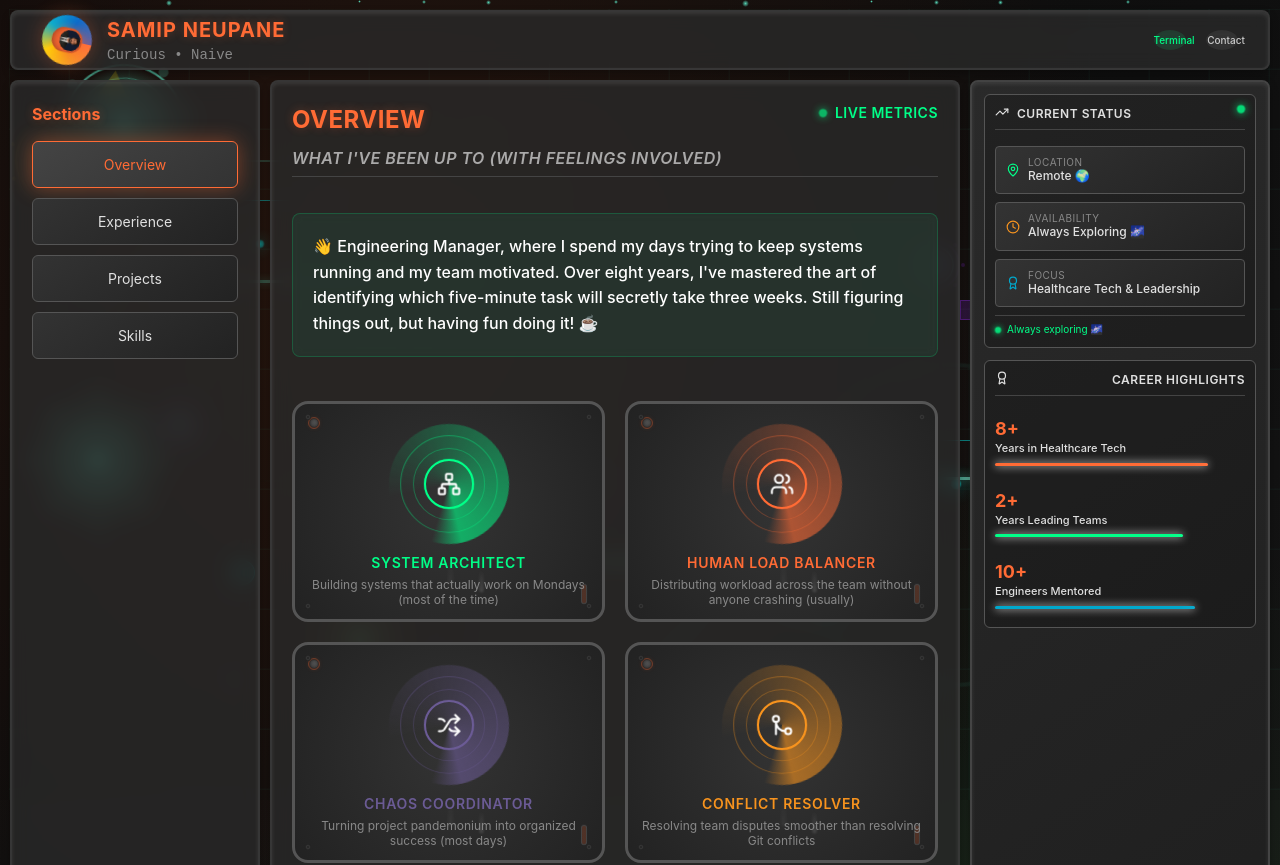
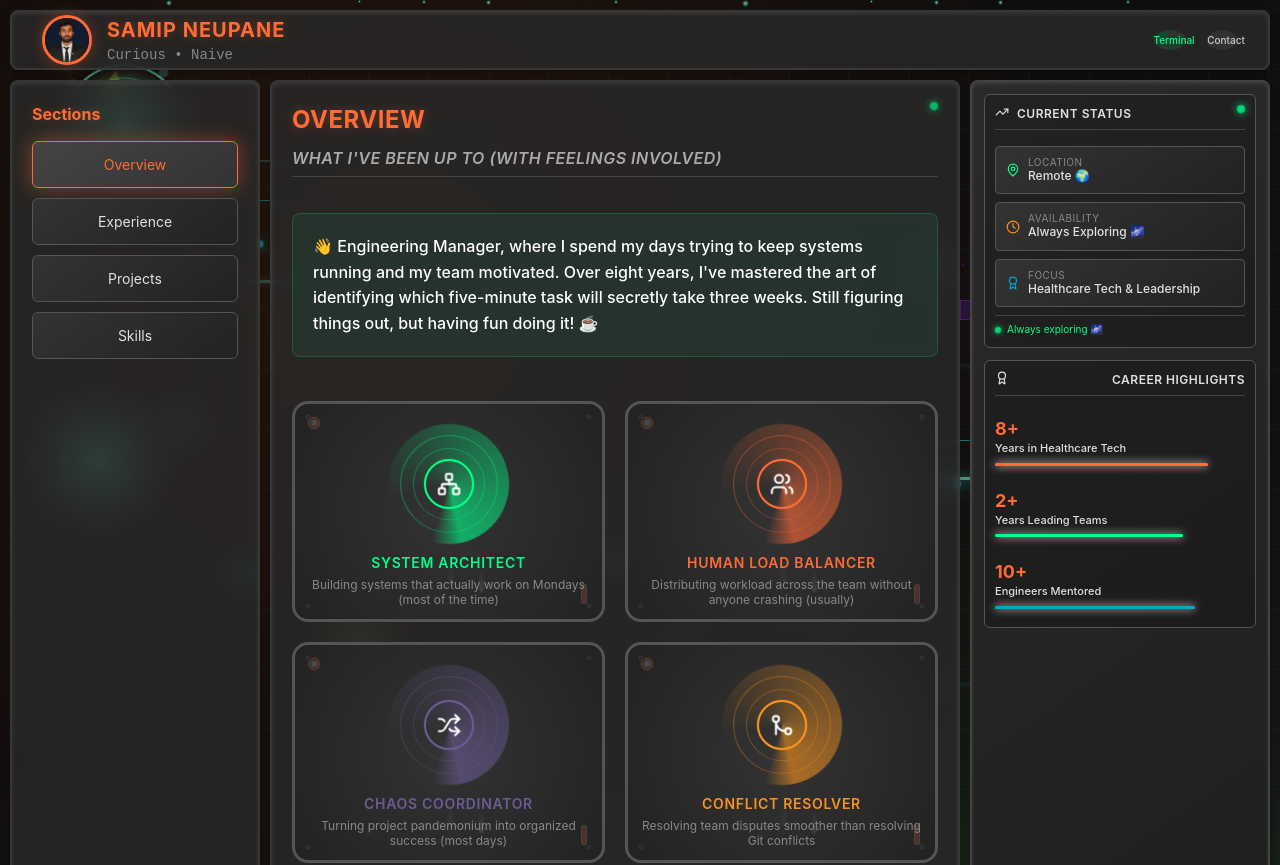
Before and after one commit to sneu012/profile, a React (Vite) app: page / in a window 1280 px wide. Shown: the top 865 px of the page. Built offline with nearby package versions, Linux system fonts and the light colour scheme.

Commit message:
Minor Refactor

```diff
--- a/src/components/mechanical/MechanicalDashboard.css
+++ b/src/components/mechanical/MechanicalDashboard.css
@@ -114,28 +114,33 @@
   justify-content: center;
 }
 
-.logo-gear {
+.profile-container {
   width: 50px;
   height: 50px;
-  background: conic-gradient(
-    from 0deg,
-    #ff6b35,
-    #f7931e,
-    #ffcc02,
-    #00a8cc,
-    #0066cc,
-    #6b5b95
-  );
-  border-radius: 50%;
   display: flex;
   align-items: center;
   justify-content: center;
-  color: white;
-  box-shadow:
-    0 0 20px rgba(255, 107, 53, 0.3),
-    inset 0 0 20px rgba(255, 255, 255, 0.1);
   position: relative;
   z-index: 5;
+}
+
+.profile-image-circular {
+  width: 100%;
+  height: 100%;
+  border-radius: 50%;
+  object-fit: cover;
+  border: 3px solid var(--color-primary);
+  box-shadow:
+    0 0 15px var(--color-glow-primary),
+    inset 0 0 10px rgba(0, 0, 0, 0.2);
+  transition: all 0.3s ease;
+}
+
+.profile-image-circular:hover {
+  transform: scale(1.05);
+  box-shadow:
+    0 0 25px var(--color-glow-primary),
+    inset 0 0 15px rgba(0, 0, 0, 0.3);
 }
 
 .title-section h1 {
--- a/src/components/mechanical/MechanicalDashboard.tsx
+++ b/src/components/mechanical/MechanicalDashboard.tsx
@@ -84,9 +84,9 @@ export const MechanicalDashboard: React.FC<MechanicalDashboardProps> = ({
       default:
         return {
           title: 'Overview',
-          subtitle: 'What I\'ve been up to at RXNT',
-          description: '👋 Engineering Manager at RXNT, where I spend my days trying to keep healthcare systems running and my team caffeinated. 5+ years of learning that "it works on my machine" doesn\'t count in healthcare, and that HIPAA compliance is both a blessing and a curse. Still figuring things out, but having fun doing it! ☕',
-          metrics: metrics,
+          subtitle: 'What I\'ve been up to',
+          description: '👋 Engineering Manager, where I spend my days trying to keep systems running and my team motivated. Over eight years, I\'ve mastered the art of identifying which five-minute task will secretly take three weeks. Still figuring things out, but having fun doing it! ☕',
+          metrics: metrics.filter(m => ['system-design', 'people-compiler', 'rubber-duck-debugging', 'merge-conflicts', 'investigative-prowess', 'technical-debt', 'vibe-coder'].includes(m.id)),
           actions: [
             { icon: Briefcase, label: 'View Projects', primary: true },
             { icon: Code, label: 'Tech Stack', primary: false },
@@ -141,19 +141,12 @@ export const MechanicalDashboard: React.FC<MechanicalDashboardProps> = ({
         <div className="header-content">
           <div className="logo-section">
             <div className="engineer-logo">
-              <div className="logo-gear rotate-slow clockwise">
-                <div className="gear-teeth">
-                  {Array.from({ length: 12 }, (_, i) => (
-                    <div key={i} className="gear-tooth" style={{ transform: `rotate(${i * 30}deg)` }} />
-                  ))}
-                </div>
-                <div className="gear-center">
-                  <img
-                    src="/profile.jpeg"
-                    alt="Samip Neupane"
-                    className="profile-image"
-                  />
-                </div>
+              <div className="profile-container">
+                <img
+                  src="/profile.jpeg"
+                  alt="Samip Neupane"
+                  className="profile-image-circular"
+                />
               </div>
             </div>
             <div className="title-section">
@@ -224,7 +217,6 @@ export const MechanicalDashboard: React.FC<MechanicalDashboardProps> = ({
                 </div>
                 <div className="section-indicator">
                   <div className="indicator-dot animate-pulse-dot" />
-                  <span>Live Metrics</span>
                 </div>
               </div>
 
```
